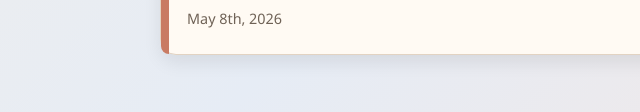
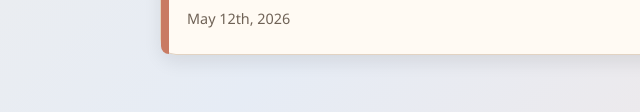
Before and after one commit to OneTrueSelf/bfa, a plain HTML site: page index.html in a window 1280 px wide. Shown: the part 721-833 px from the top of the page, 0-640 px from the left. Drawn offline with Linux system fonts and the light colour scheme.

Commit message:
Update index.html

```diff
--- a/index.html
+++ b/index.html
@@ -119,7 +119,7 @@
       I hope we can talk again soon. <br>
       Warm regards.
     </p>
-    <div class="meta">May 8th, 2026</div>
+    <div class="meta">May 12th, 2026</div>
   </div>
 
 </body>
```
